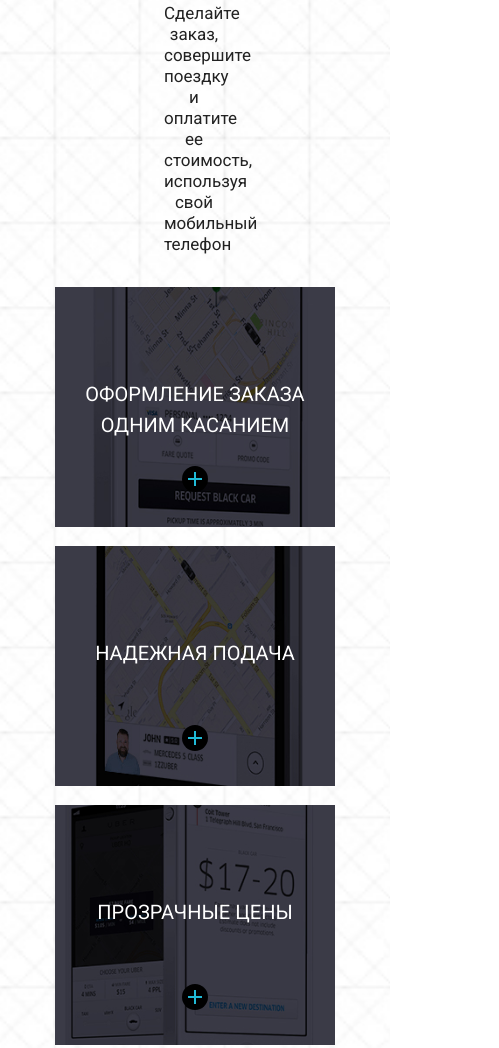
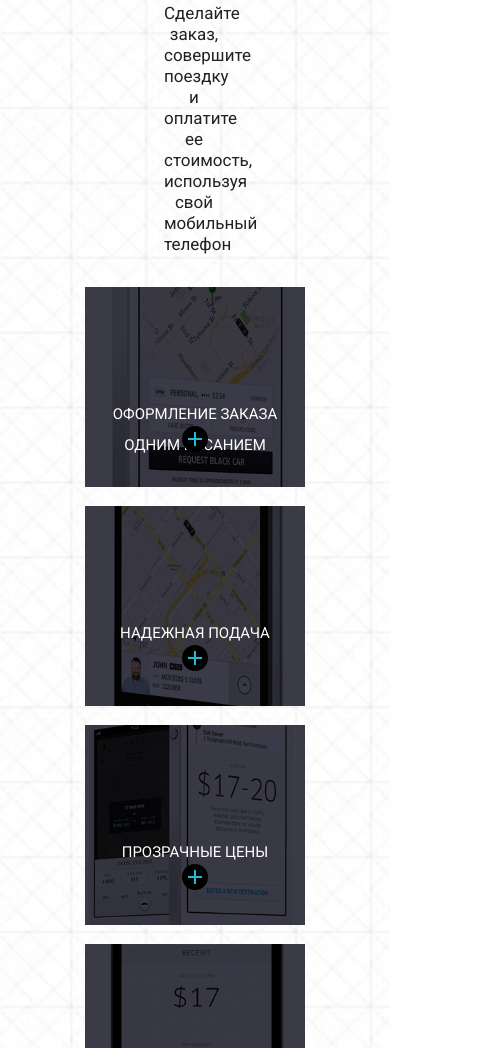
Before and after one commit to krmxm/Secondsite, a plain HTML site: page src/index.html in a window 390 px wide. Shown: the part 3047-4095 px from the top of the page, 499 px wide, since content can reach past the window. Drawn offline with Linux system fonts and the light colour scheme.

Commit message:
'05.09.beta'

```diff
--- a/src/index.html
+++ b/src/index.html
@@ -260,7 +260,7 @@
         </div>
     </section>
 
-    <section class="require">
+<!--     <section class="require">
         <div class="container">
             <div class="label">возможности</div>
             <h2 class="title">условия и требования</h2>
@@ -441,7 +441,7 @@
                 </div>
             </div>
         </div>
-    </footer>
+    </footer> -->
     <script src="js/script.js"></script>
 </body>
 </html>
--- a/src/sass/_general.sass
+++ b/src/sass/_general.sass
@@ -420,10 +420,5 @@ footer
 			margin-top: 19px
 			text-transform: uppercase
 			text-align: center
-
-	&_mobile
-		display: flex
-		justify-content: space-between
-		margin: 0 auto
 .xs-visible
 	display: none
--- a/src/sass/_media.sass
+++ b/src/sass/_media.sass
@@ -12,10 +12,9 @@
             width: 300px
     .mobile
         &_item
-            width: 280px
-            height: 240px
+            width: 290px
             &_subtitle
-                font-size: 20px
+                font-size: 22px
     .require
         br
             display: none
@@ -67,6 +66,16 @@
         &_descr
             width: 300px
             margin-top: 20px
+    .mobile
+        &_item
+            width: 220px
+            height: 200px
+            &_subtitle
+                display: block
+                position: relative
+                top: 20px
+                font-size: 15px
+                line-height: 31px
 @media (max-width: 767px)
     .title
         margin-top: 25px
```
Also changed, not shown: src/css/style.min.css, 1 other file.
